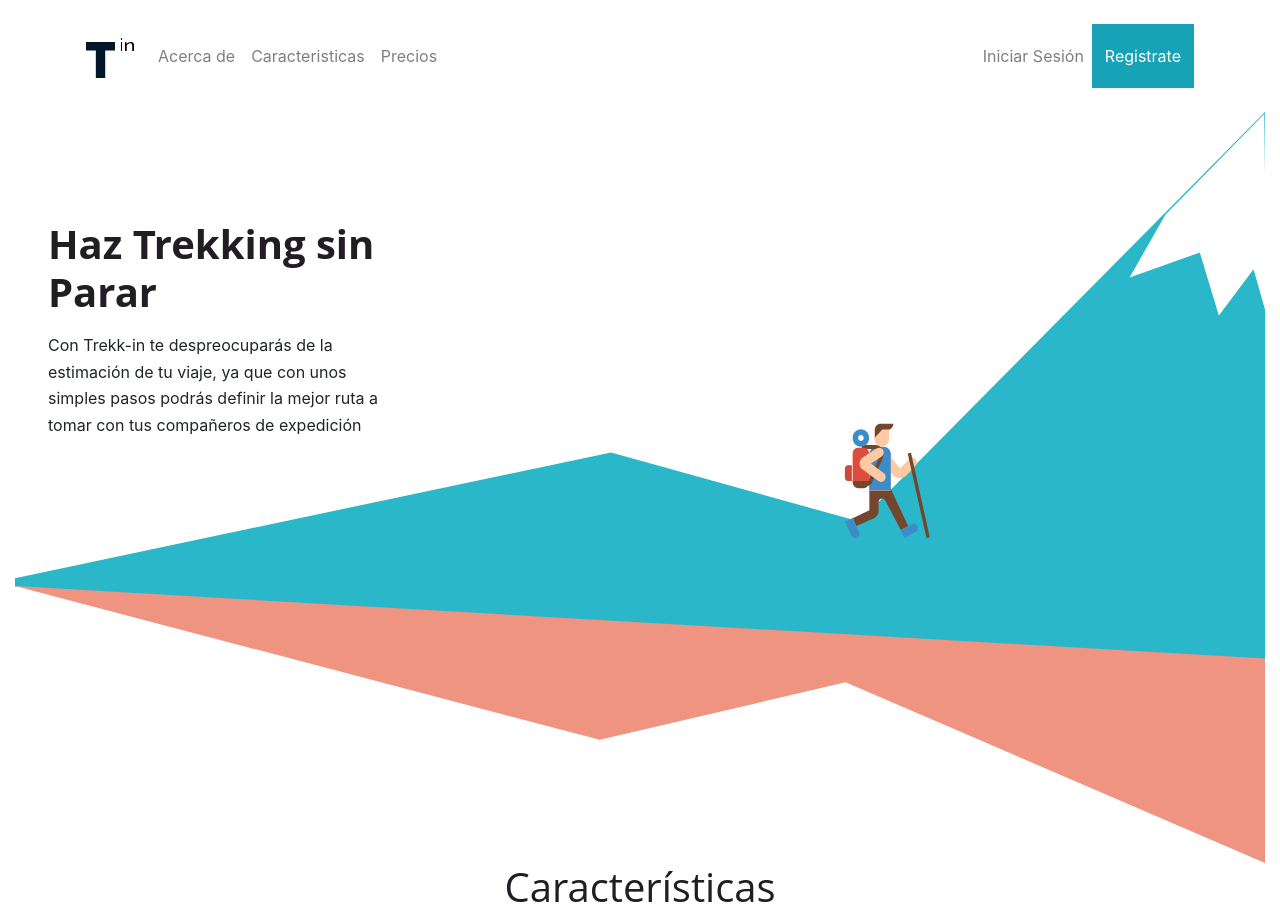
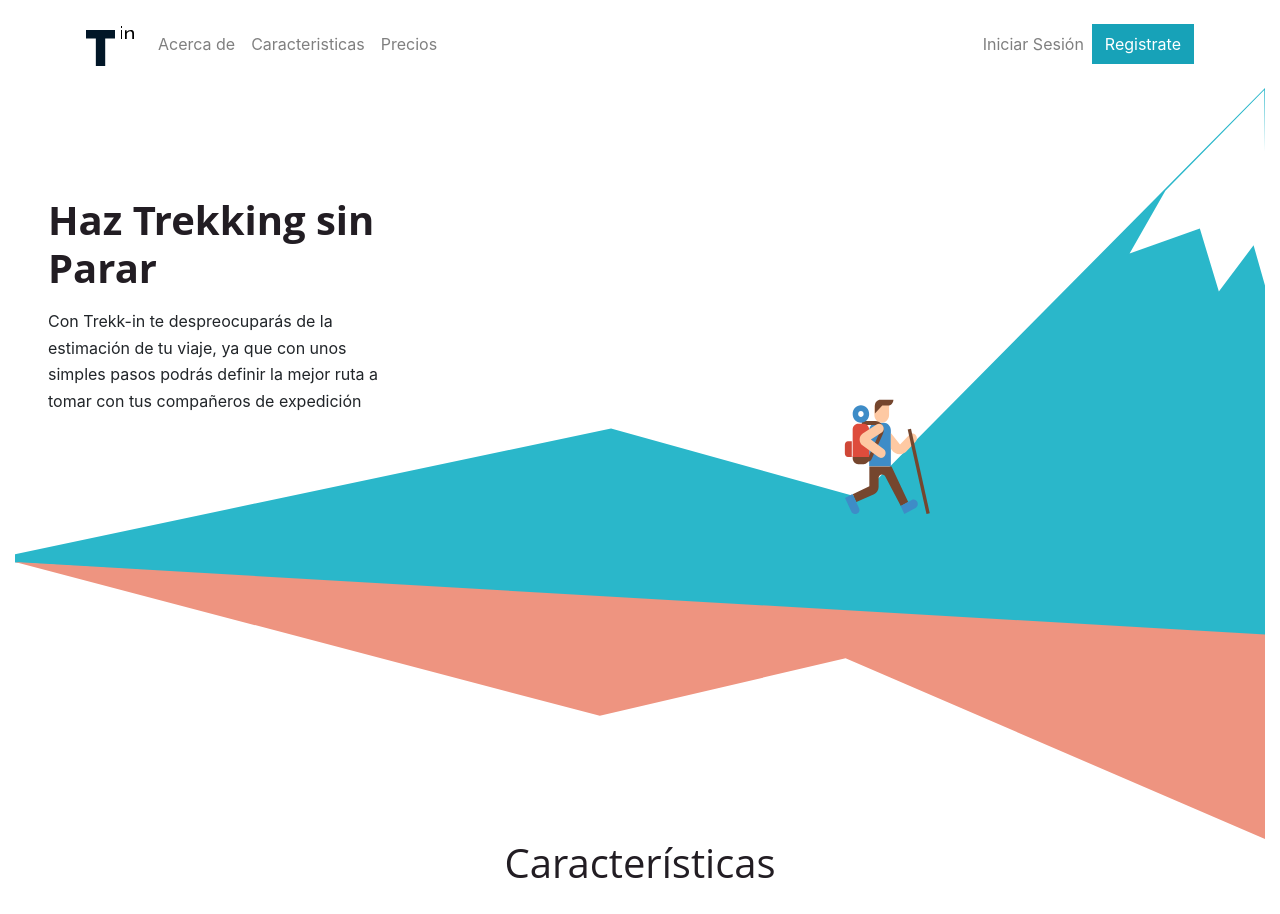
Before and after one commit to Gabyblackroses/Startup, a plain HTML site: page index.html in a window 1280 px wide. Shown: the top 914 px of the page. Drawn offline with nearby package versions, Linux system fonts and the light colour scheme; a script that the page names is missing.

Commit message:
version4

```diff
--- a/assets/sass/components/_buttons.scss
+++ b/assets/sass/components/_buttons.scss
@@ -1,3 +1,4 @@
 button{
     border-radius: 0px !important;
+    padding: 13px;
 }
--- a/assets/sass/layout/_navigation.scss
+++ b/assets/sass/layout/_navigation.scss
@@ -3,21 +3,3 @@ nav a span{
     font-weight: 700;
     font-family: $raleway;
 }
-
-@media (min-width: 48em) {
-
-    .navbar li {
-        float: left;
-    }
-    .navbar li a {
-        padding: 20px 30px;
-    }
-    .navbar .navbar-nav {
-        clear: none;
-        float: right;
-        max-height: none;
-    }
-    .navbar .collapse {
-        display: none;
-    }
-}
```
Also changed, not shown: assets/css/main.css, 1 other file.
